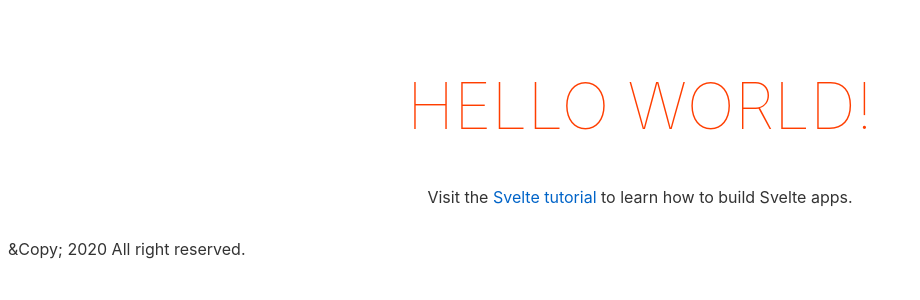
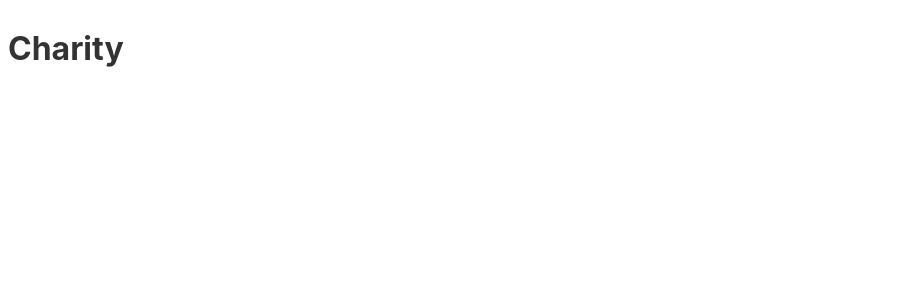
Before and after one commit to kangkung17/bwafunding-charity, a Svelte app: page / in a window 1280 px wide. Shown: the top 300 px of the page, without its empty margins (0-920 px from the left). Built offline with nearby package versions, Linux system fonts and the light colour scheme.

Commit message:
Add header

```diff
--- a/src/App.svelte
+++ b/src/App.svelte
@@ -1,35 +1 @@
-<script>
-  export let name;
-</script>
-
-<style>
-  main {
-    text-align: center;
-    padding: 1em;
-    max-width: 240px;
-    margin: 0 auto;
-  }
-
-  h1 {
-    color: #ff3e00;
-    text-transform: uppercase;
-    font-size: 4em;
-    font-weight: 100;
-  }
-
-  @media (min-width: 640px) {
-    main {
-      max-width: none;
-    }
-  }
-</style>
-
-<main>
-  <h1>Hello {name}!</h1>
-  <p>
-    Visit the <a href="https://svelte.dev/tutorial">Svelte tutorial</a> to learn
-    how to build Svelte apps.
-  </p>
-</main>
-
-<footer>&Copy; 2020 All right reserved.</footer>
+<h1>Charity</h1>
```
